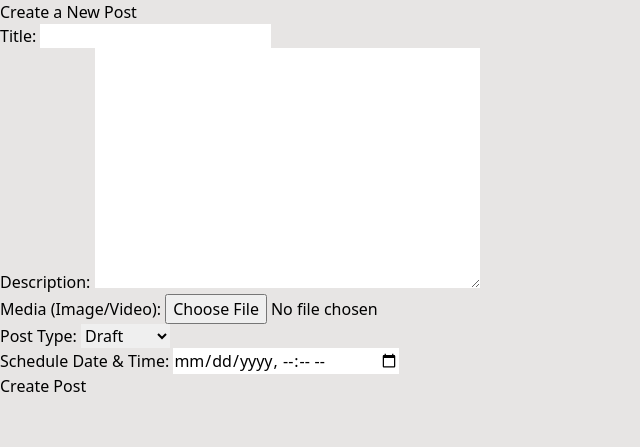
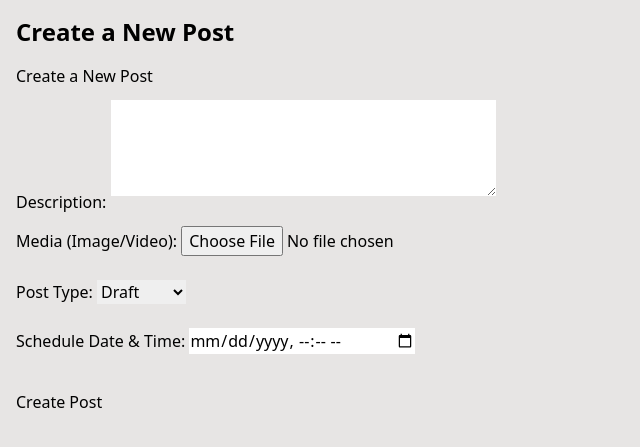
Before and after one commit to armanbaig22/social_media_scheduler, a Django app: page /create_post/ in a window 1280 px wide. Shown: the part 96-543 px from the top of the page, without its empty margins (0-640 px from the left). Run offline with Django 4.2, Linux system fonts and the light colour scheme; the visitor is signed in with stand-in values (Sample User, id 1); some libraries are stand-ins or nearby versions.

Commit message:
create post changes

```diff
--- a/core/forms.py
+++ b/core/forms.py
@@ -4,11 +4,19 @@ from django.utils import timezone
 
 
 class CreatePostForm(forms.Form):
-    title = forms.CharField(max_length=100, label='Title')
-    description = forms.CharField(widget=forms.Textarea, label='Description')
-    media = forms.FileField(label='Media (Image/Video)', required=False)
-    post_type = forms.ChoiceField(choices=[('draft', 'Draft'), ('schedule', 'Schedule')], initial='draft', label='Post Type')
-    schedule_datetime = forms.DateTimeField(widget=forms.TextInput(attrs={'type': 'datetime-local'}), label='Schedule Date & Time')
+    title = forms.CharField(max_length=100, label='Title', widget=forms.TextInput(attrs={'class': 'form-control mb-3'}))
+    description = forms.CharField(label='Description',widget=forms.Textarea(attrs={'class': 'form-control mb-3', 'rows': 4}))
+    media = forms.FileField(label='Media (Image/Video)', required=False, widget=forms.ClearableFileInput(attrs={'class': 'form-control mb-3'}))
+    post_type = forms.ChoiceField(
+        choices=[('draft', 'Draft'), ('schedule', 'Schedule')],
+        initial='draft',
+        label='Post Type',
+        widget=forms.Select(attrs={'class': 'form-control mb-3'})
+    )
+    schedule_datetime = forms.DateTimeField(
+        widget=forms.TextInput(attrs={'type': 'datetime-local', 'class': 'form-control mb-3'}),
+        label='Schedule Date & Time'
+    )
 
     def clean_schedule_datetime(self):
         schedule_datetime = self.cleaned_data['schedule_datetime']
@@ -17,6 +25,7 @@ class CreatePostForm(forms.Form):
             raise forms.ValidationError("Scheduled date and time must be in the future.")
 
         return schedule_datetime
+
 
 
 class PostForm(forms.ModelForm):
--- a/core/templates/create_post.html
+++ b/core/templates/create_post.html
@@ -3,11 +3,32 @@
 {% block title %}Create Post| {% endblock %}
 
 {% block content %}
-    <h2>Create a New Post</h2>
-    <form method="post" enctype="multipart/form-data">
-        {% csrf_token %}
-        {{ form.as_p }}
-
-        <button type="submit" class="btn btn-primary">Create Post</button>
-    </form>
+    <div class="container mx-auto p-4">
+        <h2 class="text-2xl font-bold text-darkgreen-500 mb-4">Create a New Post</h2>
+        <form method="post" enctype="multipart/form-data">
+            {% csrf_token %}
+            <div class="mb-3">
+                <h2 class="text-primary">Create a New Post</h2>
+            </div>
+            <div class="mb-3">
+                <label for="{{ form.description.id_for_label }}">Description:</label>
+                {{ form.description }}
+            </div>
+            <div class="mb-3">
+                <label for="{{ form.media.id_for_label }}">Media (Image/Video):</label>
+                {{ form.media }}
+            </div>
+            <div class="mb-3">
+                <label for="{{ form.post_type.id_for_label }}">Post Type:</label>
+                {{ form.post_type }}
+            </div>
+            <div class="mb-3">
+                <label for="{{ form.schedule_datetime.id_for_label }}">Schedule Date & Time:</label>
+                {{ form.schedule_datetime }}
+            </div>
+            <div class="mb-3">
+                <button type="submit" class="btn btn-primary mt-3">Create Post</button>
+            </div>
+        </form>
+    </div>
 {% endblock %}
```
